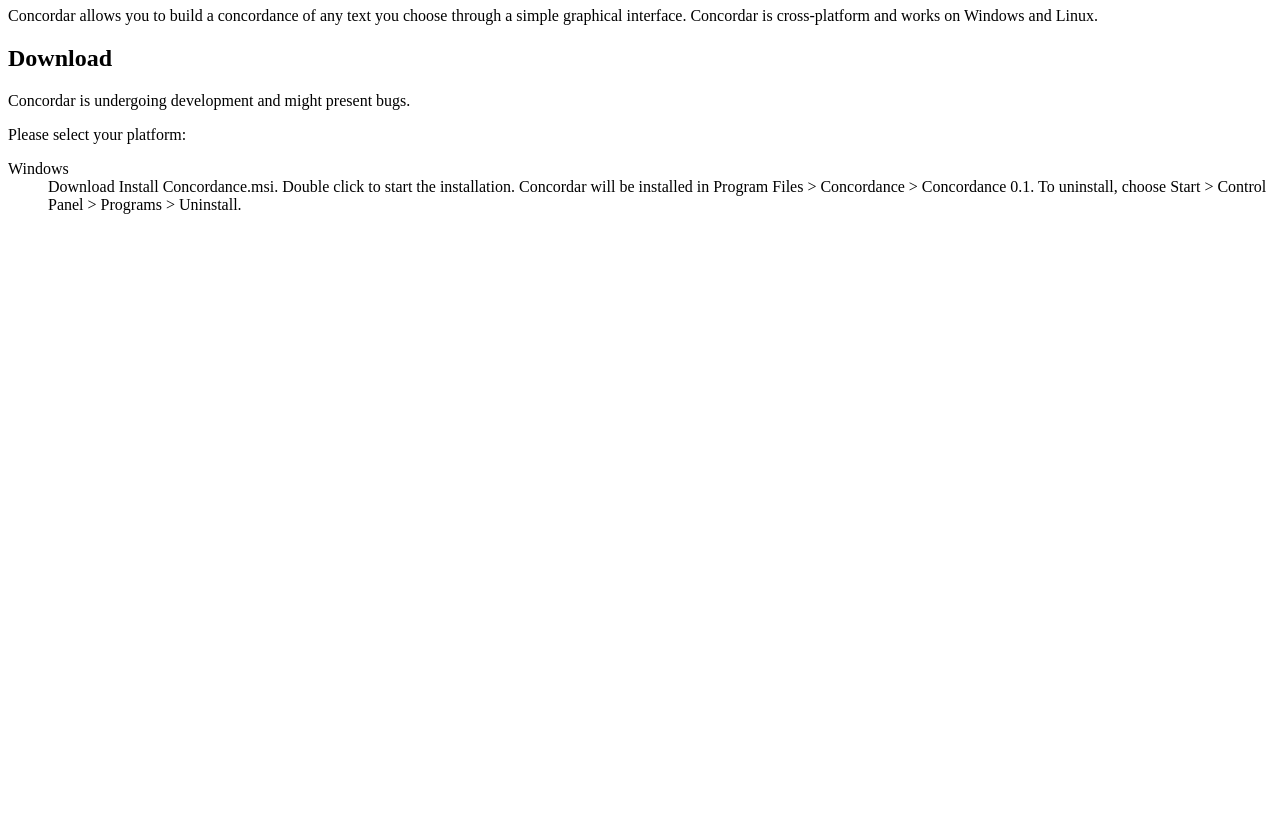
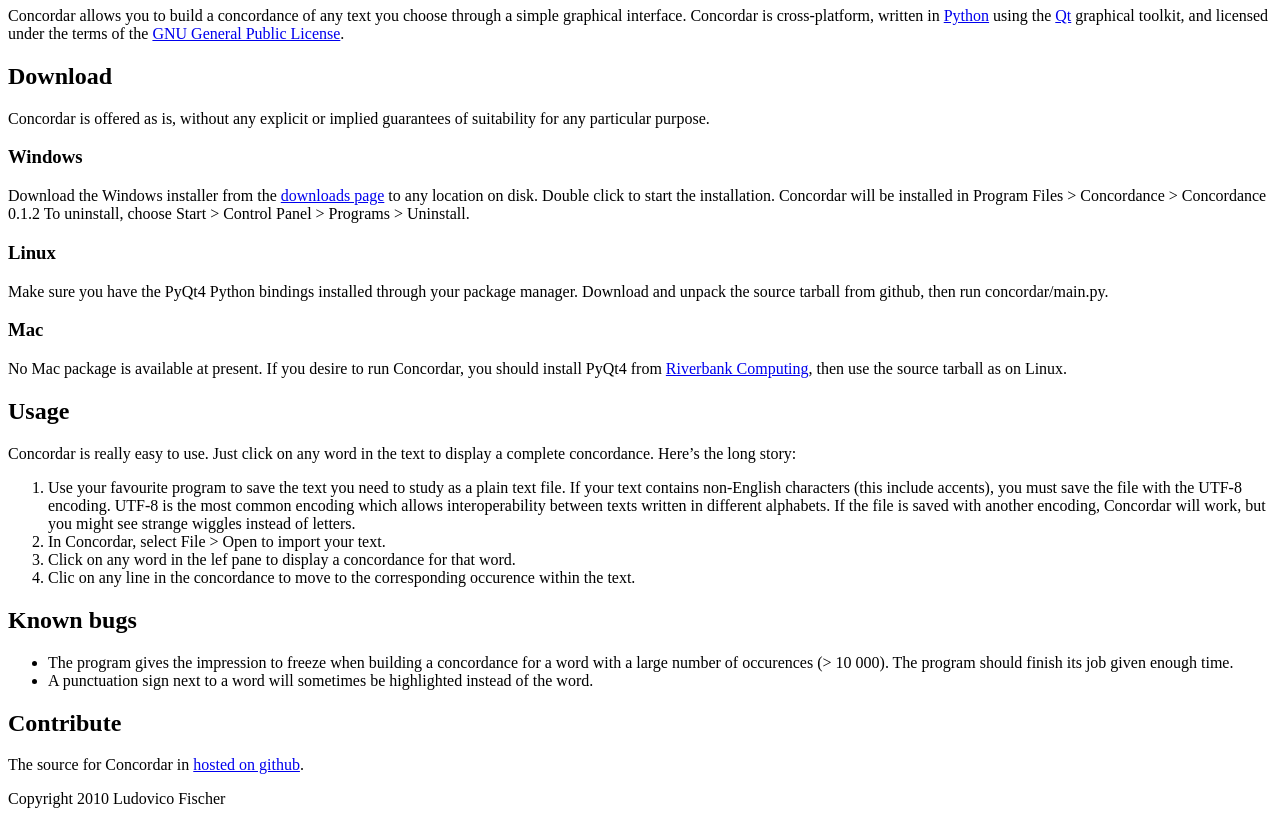
Before and after one commit to ludofischer/concordar, a plain HTML site: page index.html in a window 1280 px wide. Shown: the part 73-897 px from the top of the page. Before the commit the page ends 800 px from the top, so only its background shows below. Drawn offline with Linux system fonts and the light colour scheme.

Commit message:
Completed instructions.

```diff
--- a/index.html
+++ b/index.html
@@ -1,18 +1,42 @@
 <!DOCTYPE html>
 
-<html charset="utf-8" lang="en">
+<html lang="en">
   <head>
-<title>Concordar - Concordance software</title>
+    <meta charset="utf-8" />
+    <title>Concordar &ndash; concordance software</title>
 </head>
 <body>
-<h1>Concordar - Concordance software</h1>
-<p>Concordar allows you to build a concordance of any text you choose through a simple graphical interface. Concordar is cross-platform and works on Windows and Linux.</p>
+<h1>Concordar &ndash; concordance software</h1>
+<p>Concordar allows you to build a concordance of any text you choose through a simple graphical interface. Concordar is cross-platform, written in <a href="http://www.python.org/">Python</a> using the <a href="http://qt.nokia.com/">Qt</a> graphical toolkit, and licensed under the terms of the <a href="http://www.gnu.org/licenses/gpl.html">GNU General Public License</a>.</p>
+
 <h2>Download</h2>
-<p>Concordar is undergoing development and might present bugs.</p>
-<p>Please select your platform:</p>
-<dl>
-  <dt><a href="http://github.com/ludovicofischer/Concordar/downloads"></a>Windows</dt>
-  <dd>Download Install Concordance.msi. Double click to start the installation. Concordar will be installed in Program Files &gt; Concordance &gt; Concordance 0.1. To uninstall, choose Start &gt; Control Panel &gt; Programs &gt; Uninstall.
-</dl>
+<p>Concordar is offered as is, without any explicit or implied guarantees of suitability for any particular purpose.</p>
+
+  <h3>Windows</h3>
+  <p>Download the Windows installer from the <a href="http://github.com/ludovicofischer/Concordar/downloads">downloads page</a> to any location on disk. Double click to start the installation. Concordar will be installed in Program Files &gt; Concordance &gt; Concordance 0.1.2 To uninstall, choose Start &gt; Control Panel &gt; Programs &gt; Uninstall.</p>
+  <h3>Linux</h3>
+  <p>Make sure you have the PyQt4 Python bindings installed through your package manager. Download and unpack the source tarball from github, then run concordar/main.py.</p>
+  <h3>Mac</h3>
+  <p>No Mac package is available at present. If you desire to run Concordar, you should install PyQt4 from <a href="http://www.riverbankcomputing.co.uk/news">Riverbank Computing</a>, then use the source tarball as on Linux.</p>
+
+
+<h2>Usage</h2>
+<p>Concordar is really easy to use. Just click on any word in the text to display a complete concordance. Here&#8217;s the long story:</p>
+<ol>
+  <li>Use your favourite program to save the text you need to study as a plain text file. If your text contains non-English characters (this include accents), you must save the file with the UTF-8 encoding. UTF-8 is the most common encoding which allows interoperability between texts written in different alphabets. If the file is saved with another encoding, Concordar will work, but you might see strange wiggles instead of letters.</li>
+  <li>In Concordar, select File &gt; Open to import your text.</li>
+  <li>Click on any word in the lef pane to display a concordance for that word.</li>
+  <li>Clic on any line in the concordance to move to the corresponding occurence within the text.</li>
+</ol>
+<h2>Known bugs</h2>
+<ul>
+  <li>The program gives the impression to freeze when building a concordance for a word with a large number of occurences (> 10 000). The program should finish its job given enough time.</li>
+  <li>A punctuation sign next to a word will sometimes be highlighted instead of the word.</li>
+</ul>
+
+<h2>Contribute</h2>
+The source for Concordar in <a href="http://github.com/ludovicofischer/Concordar">hosted on github</a>.
+
+<p>Copyright 2010 Ludovico Fischer</p>
 </body>
 </html>
```
